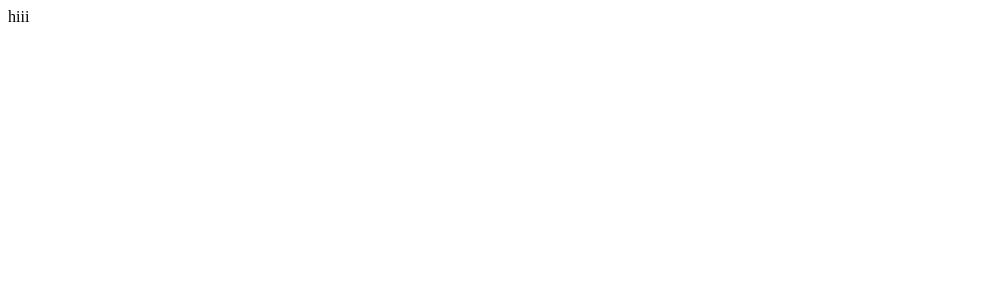
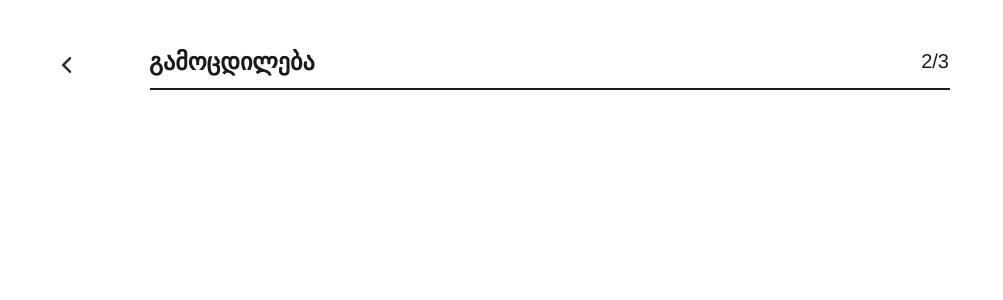
Before and after one commit to bassa0923/redberry, a React (Create React App) app: page /experience in a window 1280 px wide. Shown: the top 300 px of the page, without its empty margins (0-1003 px from the left). Built offline with nearby package versions, Linux system fonts and the light colour scheme.

Commit message:
made header reusable

```diff
--- a/src/App.css
+++ b/src/App.css
@@ -112,7 +112,7 @@
   top: 45px;
 }
 
-.personal-info-text {
+.header-text {
   position: absolute;
   width: 179px;
   height: 29px;
@@ -130,7 +130,7 @@
   color: #1a1a1a;
 }
 
-.page {
+.header-page {
   position: absolute;
   width: 29px;
   height: 24px;
@@ -151,7 +151,7 @@
   color: #1a1a1a;
 }
 
-.personal-info-line {
+.header-line {
   position: absolute;
   width: 798px;
   height: 0px;
--- a/src/components/Experience.js
+++ b/src/components/Experience.js
@@ -1,10 +1,23 @@
 import React from "react";
+import { Link } from "react-router-dom";
+import arrow from "../images/arrow.png";
 
 class Experience extends React.Component {
   render() {
     return (
       <div>
-        <div>hiii</div>
+        {/* header */}
+        <Link to="/">
+          <img
+            className="back-arrow"
+            src={arrow}
+            alt="arrow"
+            onClick={this.props.clearSessionStorage}
+          ></img>
+        </Link>
+        <div className="header-text">გამოცდილება</div>
+        <div className="header-page">2/3</div>
+        <div className="header-line"></div>
       </div>
     );
   }
--- a/src/components/PersonalInfo.js
+++ b/src/components/PersonalInfo.js
@@ -21,9 +21,9 @@ class PersonalInfo extends React.Component {
               onClick={this.props.clearSessionStorage}
             ></img>
           </Link>
-          <div className="personal-info-text">პირადი ინფო</div>
-          <div className="page">1/3</div>
-          <div className="personal-info-line"></div>
+          <div className="header-text">პირადი ინფო</div>
+          <div className="header-page">1/3</div>
+          <div className="header-line"></div>
 
           {/* input fields */}
           <div className="input-field-name">
```
